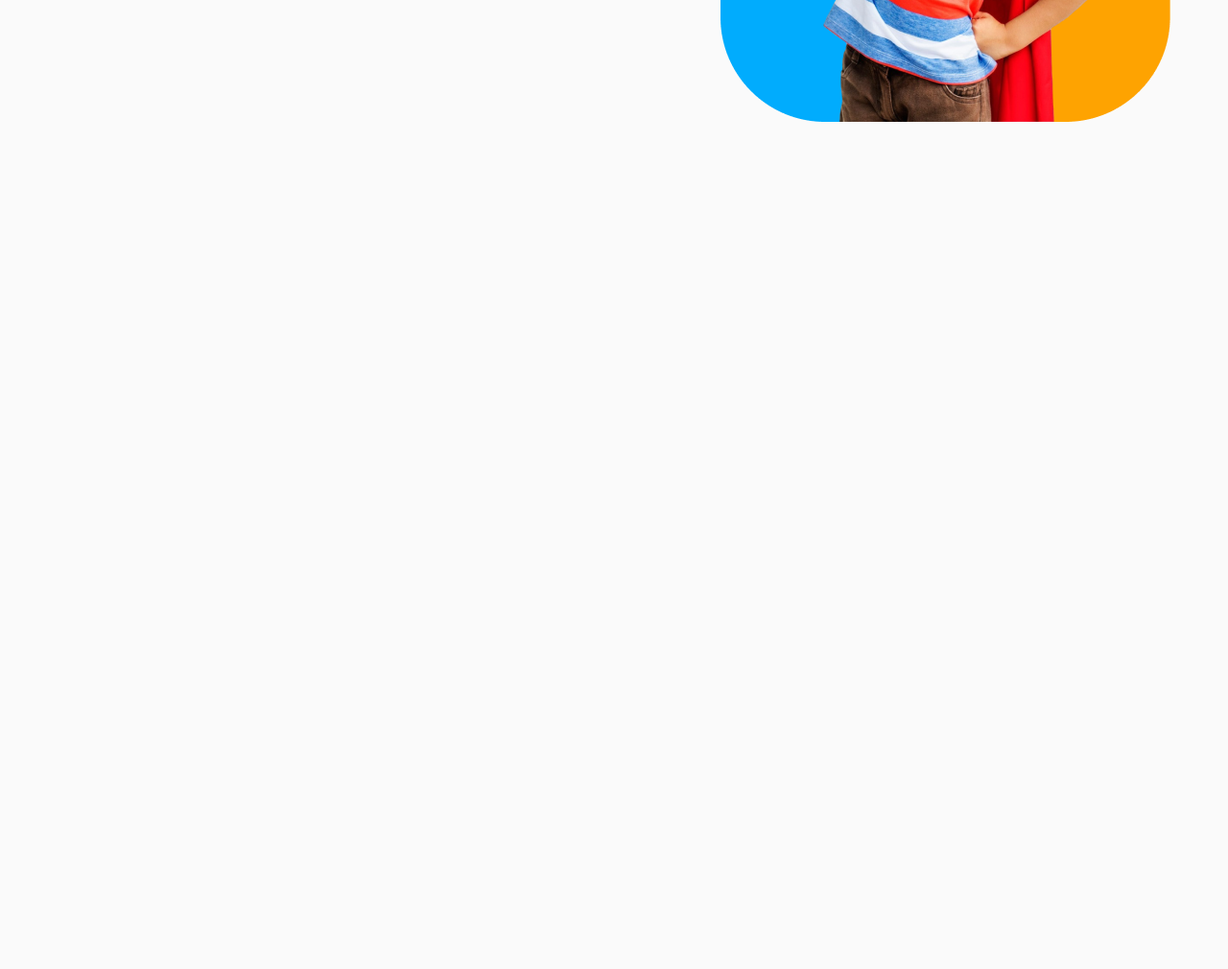
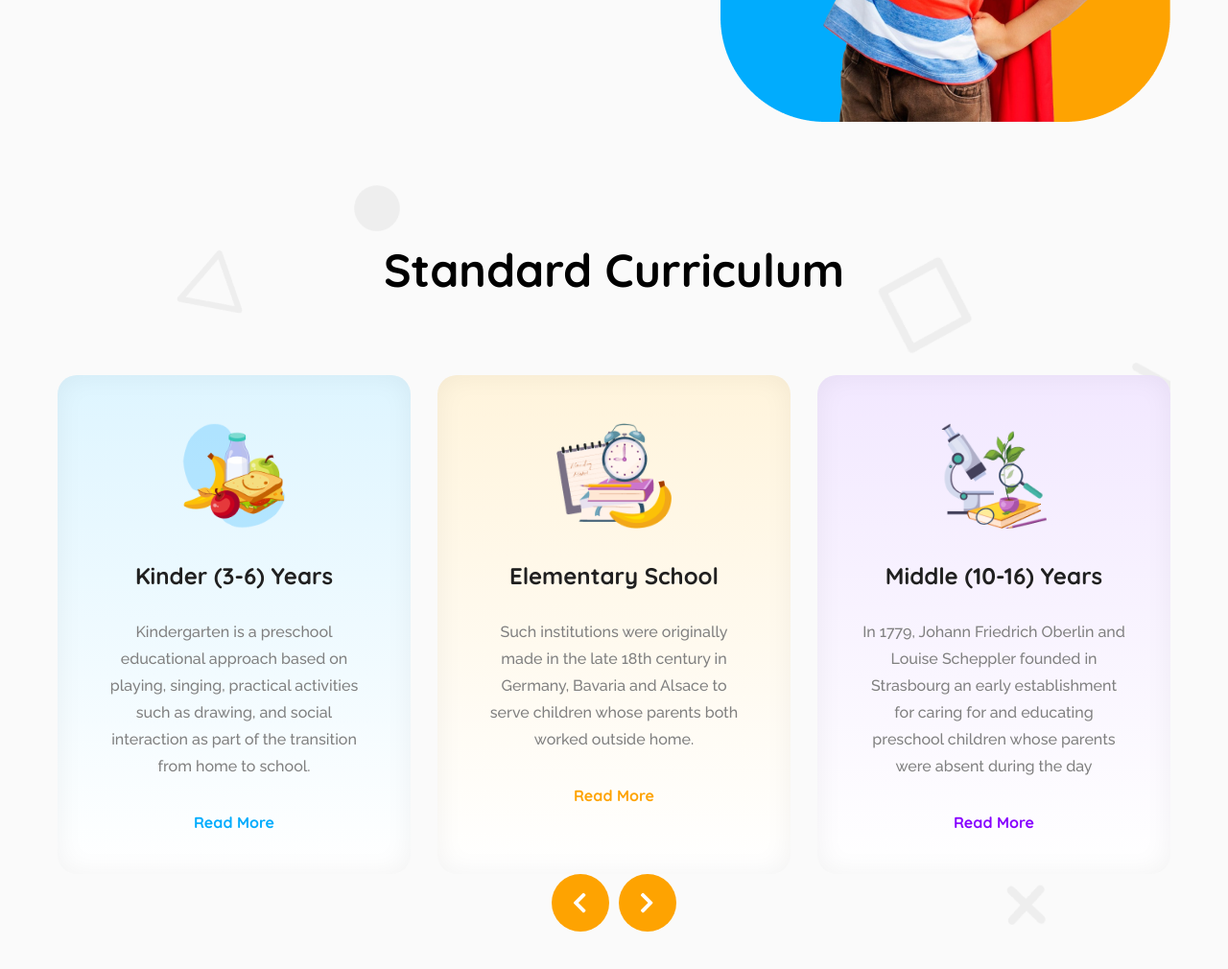
Before and after one commit to Tareq088/B11-A2-KIDS-SCHOOL-TAREQ, a plain HTML site: page index.html in a window 1280 px wide. Shown: the part 554-1564 px from the top of the page at 96% size. Before the commit the page ends 800 px from the top, so only its background shows below. Drawn offline with Linux system fonts and the light colour scheme.

Commit message:
curriculum section added

```diff
--- a/index.html
+++ b/index.html
@@ -41,8 +41,8 @@
     <main>
         <section class="banner display-flex">
             <div class="banner-content">
-                <h3 class="banner-title"><span              id="empowering">Empowering</span> <br>
-                    students from small <br> age <span id="vision">towards vision</span>
+                <h3 class="banner-title"><span id="empowering">Empowering</span> <br>
+                students from small <br> age <span id="vision">towards vision</span>
                 </h3>
                 <p class="banner-description">With the courage, Confidence, Creativity and Compassion to make their Unique Contribution in a Diverse and Dynamic World.</p>
                 <button class="btn-1">Enroll now</button>
@@ -51,6 +51,37 @@
                 <img src="assets/hero-kids.png" alt="">
             </div>
         </section>
+        <section class="curriculum text-center">
+            <h3 class="curriculum-heading section-title-text">Standard Curriculum</h3>
+            <div class="curriculum-group display-flex">
+                <div class="card card-1">
+                    <img src="assets/kinder.png" alt="">
+                    <h4>Kinder (3-6) Years</h4>
+                    <p>Kindergarten is a preschool educational approach based on playing, singing, practical activities such as drawing, and social interaction as part of the transition from home to school. </p>
+                    <a href="" class="anchor-1">Read More</a>
+                </div>
+                <div class="card card-2">
+                    <img src="assets/elementary.png" alt="">
+                    <h4>Elementary School</h4>
+                    <p>Such institutions were originally made in the late 18th century in Germany, Bavaria and Alsace to serve children whose parents both worked outside home.</p>
+                    <a href="" class="anchor-2">Read More</a>
+                 </div>
+                <div class="card card-3">
+                    <img src="assets/middle.png" alt="">
+                    <h4>Middle (10-16) Years</h4>
+                    <p>In 1779, Johann Friedrich Oberlin and Louise Scheppler founded in Strasbourg an early establishment for caring for and educating preschool children whose parents were absent during the day</p>
+                    <a href="" class="anchor-3">Read More</a>
+                </div>
+            </div>
+            <div class="arrow-group display-flex">
+                <div class="arrow arrow-left">
+                    <!-- <img src="assets/Symbol-left.png" alt=""> -->
+                </div>
+                <div class="arrow arrow-right">
+                    <!-- <img src="assets/Symbol-right.png" alt=""> -->
+                </div>
+            </div>
+        </section>
     </main>
     <footer>
 
--- a/styles/responsive.css
+++ b/styles/responsive.css
@@ -25,8 +25,15 @@
     }
     .banner-content p{
         font-size: 1rem;
-
+    }
+    /* curriculum section */
+    .curriculum-group{
+        flex-direction: column;
+    }
+    .arrow-group{
+        display: none;
     }
 
 
+
 }
--- a/styles/style.css
+++ b/styles/style.css
@@ -30,9 +30,19 @@ body{
     --dark-blue:#5D58EF;
     --light-blue:#05D4DF;
     --black:#000;
+    --black-light:#202020;
+    --black-light-light:#808080;
+    --purple:#8700FF;
 }
-
-
+.text-center{
+    text-align: center;
+}
+.section-title-text{
+    font-size:3rem;
+    font-weight:800;
+    color:var(--black);
+    margin-bottom: 80px;
+}
 /* header section start */
 /* ------------------------ */
 nav{
@@ -118,6 +128,100 @@ hr{
     padding:10px 47px;
     background-color: var(--black);
 }
-.banner-image{
-    width: calc(100%-50px);
+banner-image img{
+    max-width: 100%;
 }
+
+/* curriculum section start */
+/* ------------------------ */
+.curriculum{
+    padding-top: 60px;
+    margin-bottom: 80px;
+    background-image: url("../assets/bg.png");
+    background-repeat: no-repeat;
+    background-position: center top;
+    background-position: 65% 20%;
+}
+.curriculum-group{
+    gap:28px;
+}
+.curriculum .card{
+    border:none;
+    box-shadow:inset 0 0 28px 1px rgba(0, 0, 0, 0.05);
+    border-radius: 20px;
+    padding:0 45px 40px;
+    flex: 1;
+}
+.curriculum .card-1{
+    background-image: linear-gradient(#DEF5FF,white
+    );
+}
+
+.curriculum .card-2{
+    background-image: linear-gradient(#FFF4DC,white
+    );
+}
+.curriculum .card-3{
+    background-image: linear-gradient(#F2E8FF,white
+    );
+}
+.curriculum-group img{
+    margin-top:50px;
+    margin-bottom: 30px;
+    max-width: 136px;
+    max-height: 110px;
+}
+.curriculum-group h4{
+    font-size:1.5rem;
+    font-weight:800;
+    color:var(--black-light);
+    margin-bottom: 30px;
+}
+.curriculum-group p{
+    font-family: "Raleway", serif;
+    font-size:1rem;
+    font-weight:500;
+    color:var(--black-light-light);
+    margin-bottom: 30px;
+    line-height: 28px;
+}
+.curriculum-group a{
+    text-decoration: none;
+    font-size:1rem;
+    font-weight:800;
+    line-height: 28px;
+
+}
+.curriculum-group .anchor-1{
+    color:var(--sky-blue);
+}
+.curriculum-group .anchor-2{
+    color:var(--orange);
+}
+.curriculum-group .anchor-3{
+    color:var(--purple);
+}
+.curriculum .arrow-group{
+    justify-content: center;
+    gap: 10px;
+}
+.curriculum .arrow{
+    height:60px;
+    width: 60px;
+    border-radius: 50%;
+    background-color: var(--orange);
+}
+.curriculum .arrow-left{
+    background-image: url("../assets/Symbol-left.png");
+    background-repeat: no-repeat;
+    background-position: center;
+    background-position: 48%;
+    cursor: pointer;
+}
+.curriculum .arrow-right {
+    background-image: url("../assets/Symbol-right.png");
+    background-repeat: no-repeat;
+    background-position: center;
+    background-position: 48%;
+    cursor: pointer;
+}
```
Also changed, not shown: assets/Symbol-left.png (added), assets/Symbol-right.png (added).
